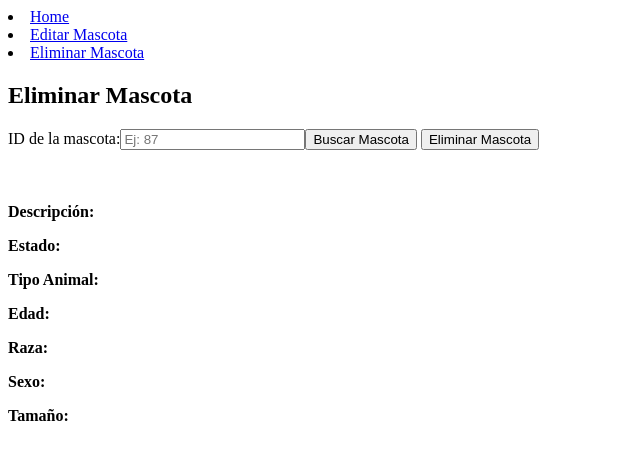
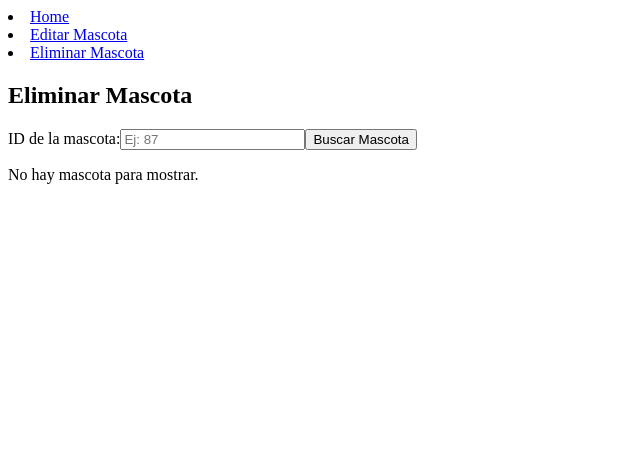
Before and after one commit to Peschke/MascotaApp, a React (Vite) app: page /eliminar in a window 1280 px wide. Shown: the top 460 px of the page, without its empty margins (0-640 px from the left). Built offline with nearby package versions, Linux system fonts and the light colour scheme; the HTML template or start-up script is replaced by a standard one.

Commit message:
mejorando boton eliminar, validaciones, mostrar error y solucionando errores despues de eliminar mascota

```diff
--- a/src/components/mascotas/MascotasEliminar.jsx
+++ b/src/components/mascotas/MascotasEliminar.jsx
@@ -37,7 +37,12 @@ function MascotasEliminar() {
     };
 
     const eliminarMascota = async () => {
-        const confirmar = window.confirm(`¿Estás seguro de que deseas eliminar a ${mascota.nombre}?`);
+        if (idBusqueda.trim() === "") {
+            setError("Para eliminar debe ingresar un ID.");
+            return;
+        }
+
+        const confirmar = window.confirm(`¿Estás seguro de que deseas eliminar a ${mascota?.nombre}?`);
         if (!confirmar) return;
 
         try {
@@ -79,15 +84,24 @@ function MascotasEliminar() {
                     onChange={(e) => setIdBusqueda(e.target.value)}
                 />
                 </label>
-                <button >Buscar Mascota</button> <button onClick={eliminarMascota}>Eliminar Mascota</button>
+                <button >Buscar Mascota</button>
                 <p>{error}</p>
 
 
 
             </form>
 
+            {mascota.id ? (
                 <div>
-                <h3>{mascota.nombre}</h3>
+
+                    {mascota?.id && (
+                        <button type="button" onClick={eliminarMascota}>
+                            Eliminar Mascota
+                        </button>
+                    )}
+
+
+                    <h3>{mascota?.nombre}</h3>
 
                     <img src={mascota.imagen} alt={mascota?.nombre} />
                     <p><strong>Descripción:</strong> {mascota?.descripcion}</p>
@@ -98,6 +112,9 @@ function MascotasEliminar() {
                     <p><strong>Sexo:</strong> {mascota?.sexo}</p>
                     <p><strong>Tamaño:</strong> {mascota?.tamano}</p>
                 </div>
+            ) : (
+                <p>No hay mascota para mostrar.</p>
+            )}
     </>
   );
 }
```
Lines whose indentation alone changed are shown as unchanged.
